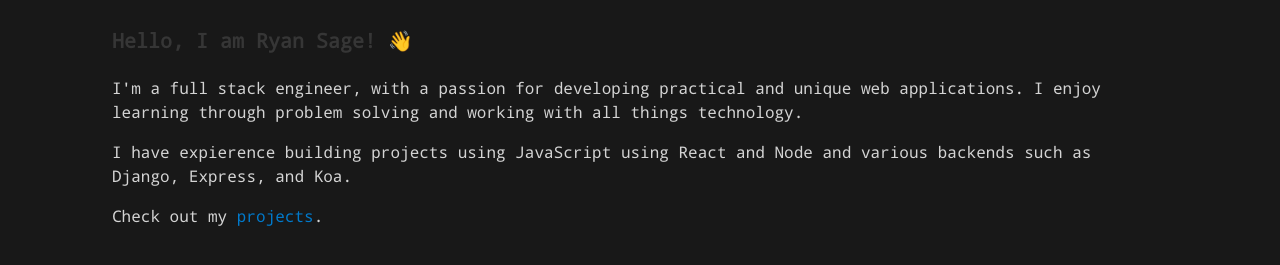
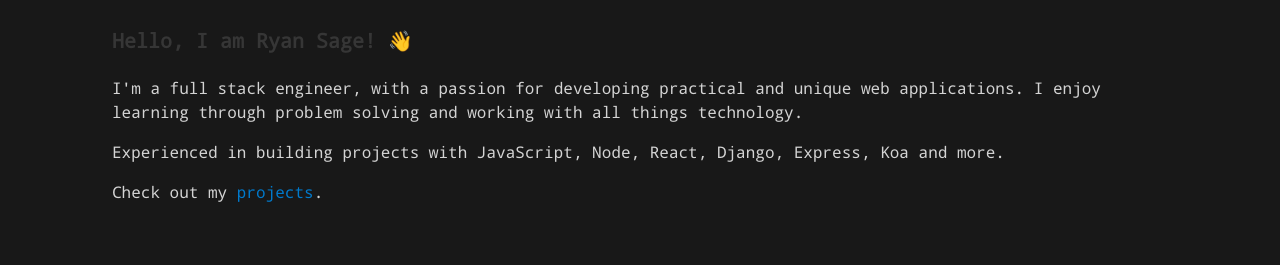
Before and after one commit to sageguy09/sageguy09.github.io, a Gatsby site: page / in a window 1280 px wide. Shown: the part 407-672 px from the top of the page. Built offline with nearby package versions, Linux system fonts and the light colour scheme; Gatsby itself is replaced by a stand-in of ours.

Commit message:
updated spelling and git ignore

```diff
--- a/src/pages/index.js
+++ b/src/pages/index.js
@@ -74,7 +74,7 @@
         I enjoy learning through problem solving and working with all things technology. `}
       </p>
       <p>
-        I have expierence building projects using JavaScript using React and Node and various backends such as Django, Express, and Koa.
+      Experienced in building projects with JavaScript, Node, React, Django, Express, Koa and more.
       </p>
       <p>
         Check out my
```
